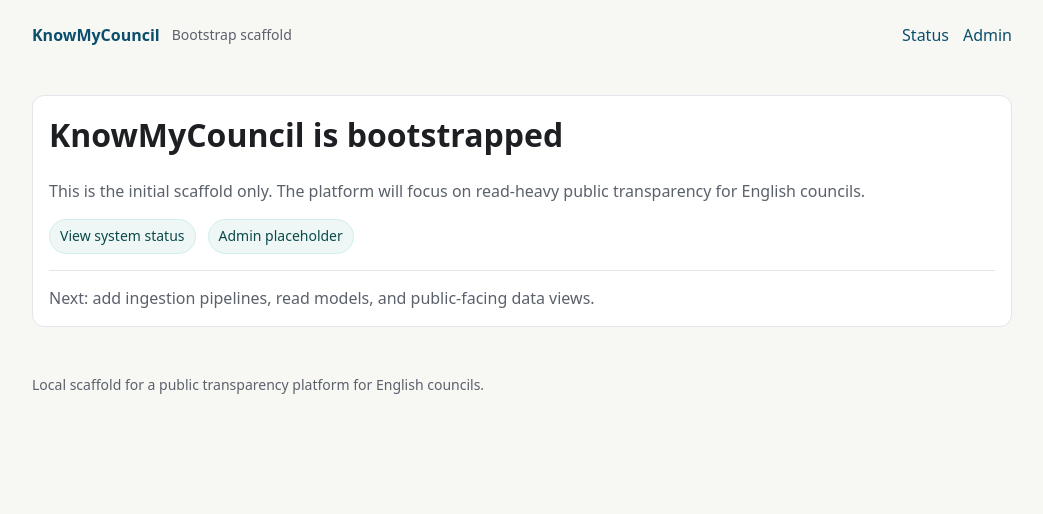
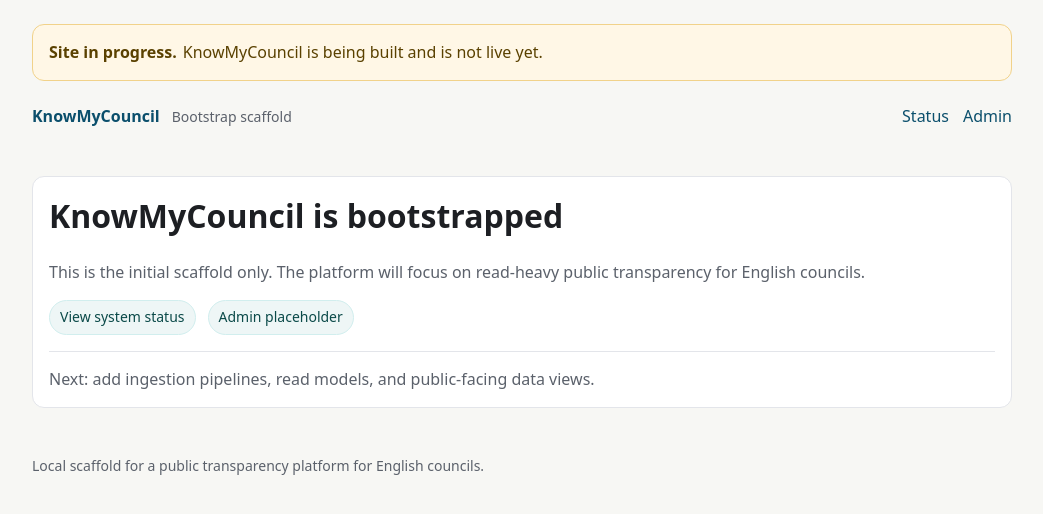
Before and after one commit to Public-Information-Hub/know-my-council, a Nuxt app in the folder frontend/: page / in a window 1280 px wide. Shown: the top 514 px of the page, without its empty margins (118-1161 px from the left). Built offline with nearby package versions, Linux system fonts and the light colour scheme.

Commit message:
Add staging banner and basic auth

```diff
--- a/frontend/app/layouts/default.vue
+++ b/frontend/app/layouts/default.vue
@@ -1,5 +1,12 @@
 <template>
   <div>
+    <div class="container" style="padding-bottom: 0;">
+      <div class="panel" style="background: #fff7e6; border-color: #f1d28a; color: #5a4100;">
+        <strong>Site in progress.</strong>
+        <span style="margin-left: 6px;">KnowMyCouncil is being built and is not live yet.</span>
+      </div>
+    </div>
+
     <header class="container">
       <div class="row" style="justify-content: space-between;">
         <div class="row">
```
Also changed, not shown: 3 other files (tests, documents, lock files or other folders).
